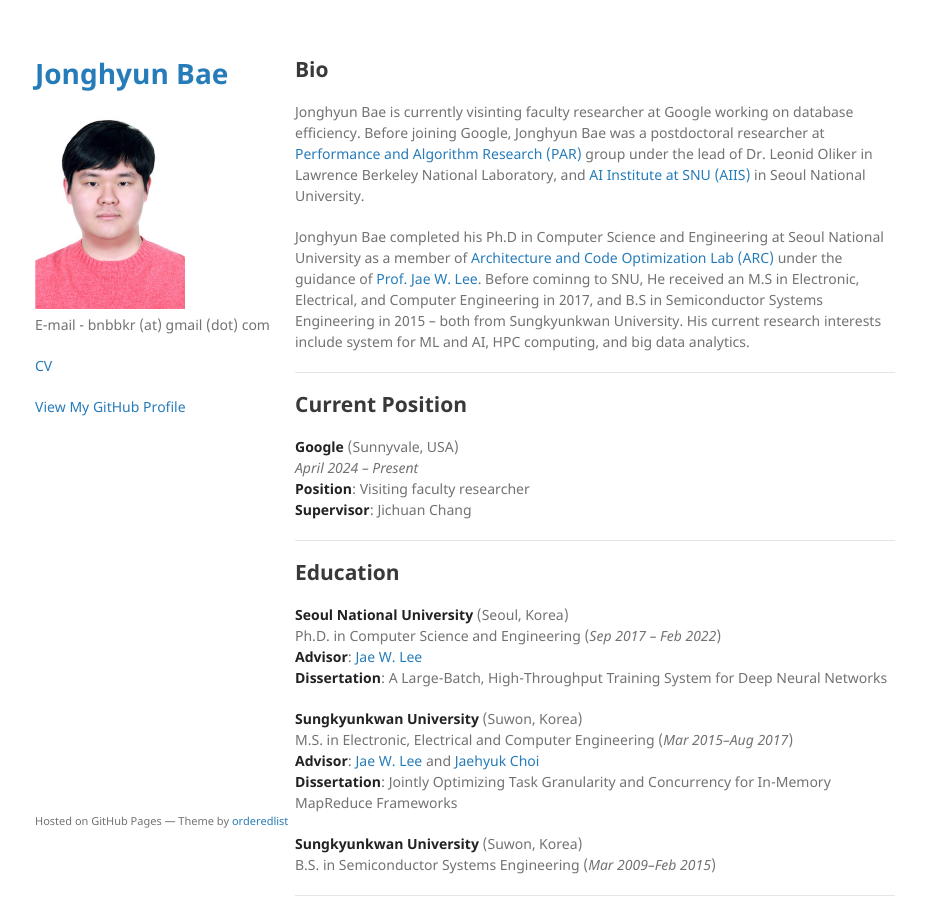
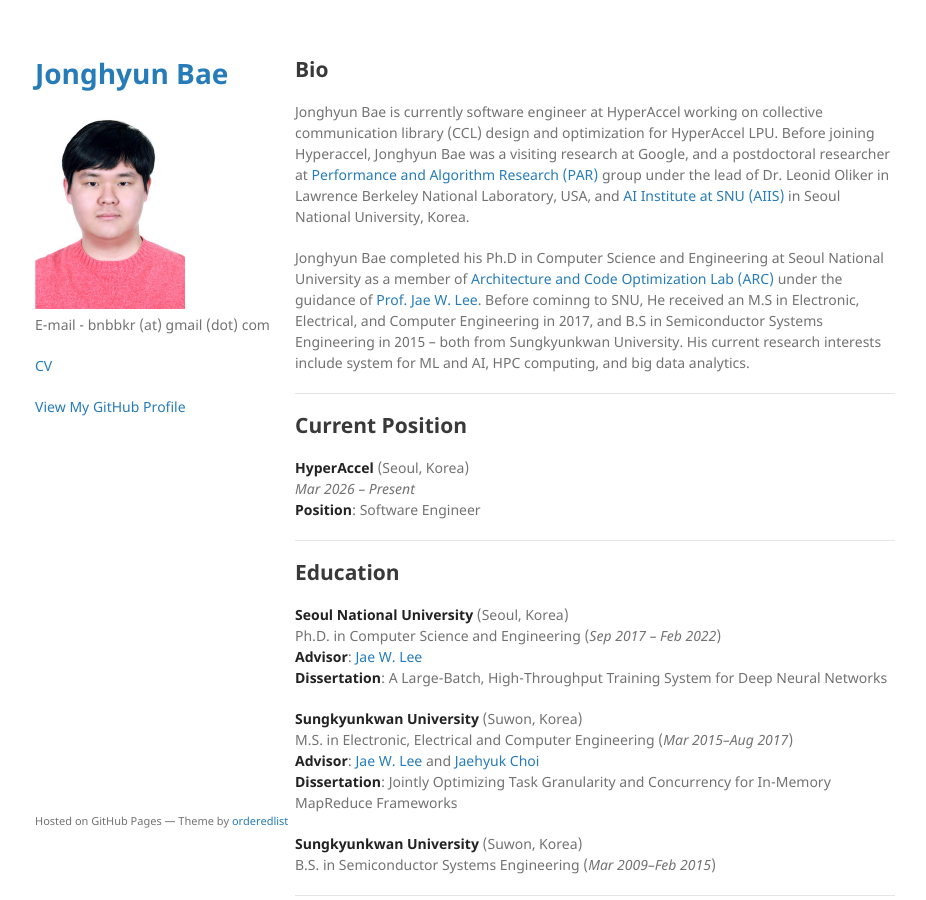
Before and after one commit to JonghyunBae/jonghyunbae.github.io, a Jekyll site: the page built from index.md, in a window 1280 px wide and 900 px high. Shown: the whole window, without its empty margins (175-1101 px from the left). Built offline with Jekyll 4.4.1, drawn with Linux system fonts in a browser that asks for light colours; our own code applies the rules of GitHub Pages for plain Markdown files; some of the changed text lies outside the part shown.

Commit message:
modify current position

```diff
--- a/index.md
+++ b/index.md
@@ -4,13 +4,14 @@ layout: default
 
 ## Bio
 
-Jonghyun Bae is currently visinting faculty researcher at Google working on database
-efficiency. Before joining Google, Jonghyun Bae was a postdoctoral researcher
-at [Performance and Algorithm Research
-(PAR)](https://crd.lbl.gov/divisions/amcr/computer-science-amcr/par/) group
-under the lead of Dr. Leonid Oliker in Lawrence Berkeley National Laboratory,
-and [AI Institute at SNU (AIIS)](https://aiis.snu.ac.kr/eng) in Seoul National
-University.
+Jonghyun Bae is currently software engineer at HyperAccel working on collective
+communication library (CCL) design and optimization for HyperAccel LPU. Before
+joining Hyperaccel, Jonghyun Bae was a visiting research at Google, and a
+postdoctoral researcher at [Performance and Algorithm Research
+(PAR)](https://amcr.lbl.gov/departments/computer-science-department/ppan/ppan-team/)
+group under the lead of Dr. Leonid Oliker in Lawrence Berkeley National
+Laboratory, USA, and [AI Institute at SNU (AIIS)](https://aiis.snu.ac.kr/eng)
+in Seoul National University, Korea.
 
 Jonghyun Bae completed his Ph.D in Computer Science and Engineering at Seoul
 National University as a member of [Architecture and Code Optimization Lab
@@ -24,10 +25,9 @@ big data analytics.
 ---
 
 ## Current Position
-**Google**  (Sunnyvale, USA)
-_April 2024 -- Present_
-**Position**: Visiting faculty researcher
-**Supervisor**: Jichuan Chang
+**HyperAccel**  (Seoul, Korea)
+_Mar 2026 -- Present_
+**Position**: Software Engineer
 
 ---
 
@@ -150,10 +150,17 @@ _The R User Conference, Los Angeles, CA, July 2014_. [[Poster]](/data/user_poste
 ---
 
 ## Experiences
+**Google**  (CA, USA)
+_April 2024 -- Jan 2026_
+**Position**: Visiting researcher
+**Supervisor**: [Tae Jun Ham](https://www.linkedin.com/in/taejunham/)
+SW performance efficiency and codesign for Google database
+
+
 **Lawrence Berkeley National Laboratory**  (CA, USA)
 _October 2022 -- March 2024_
 **Position**: Postdoctoral researcher
-**Supervisor**: [Leonid Oliker](https://crd.lbl.gov/divisions/amcr/computer-science-amcr/par/members/group-lead/leonid-oliker/)
+**Supervisor**: [Leonid Oliker](https://amcr.lbl.gov/profile/loliker/)
 Analyzing and optimizing performance of scientific applications on HPC environment
 
 
```
Also changed, not shown: 1 other file.
